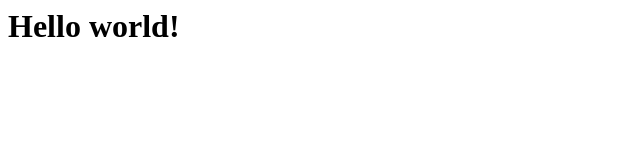
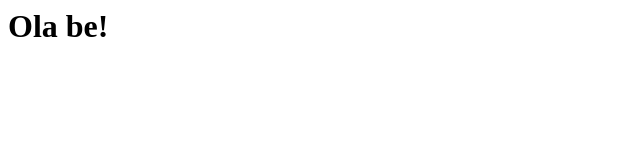
Before and after one commit to anamportugal/anampsilva.github.io, a plain HTML site: page index.html in a window 1280 px wide. Shown: the whole page, without its empty margins (0-640 px from the left). Drawn offline with Linux system fonts and the light colour scheme.

Commit message:
Update index.html

```diff
--- a/index.html
+++ b/index.html
@@ -1 +1 @@
-<h1>Hello world!</h1>
+<h1>Ola be!</h1>
```
